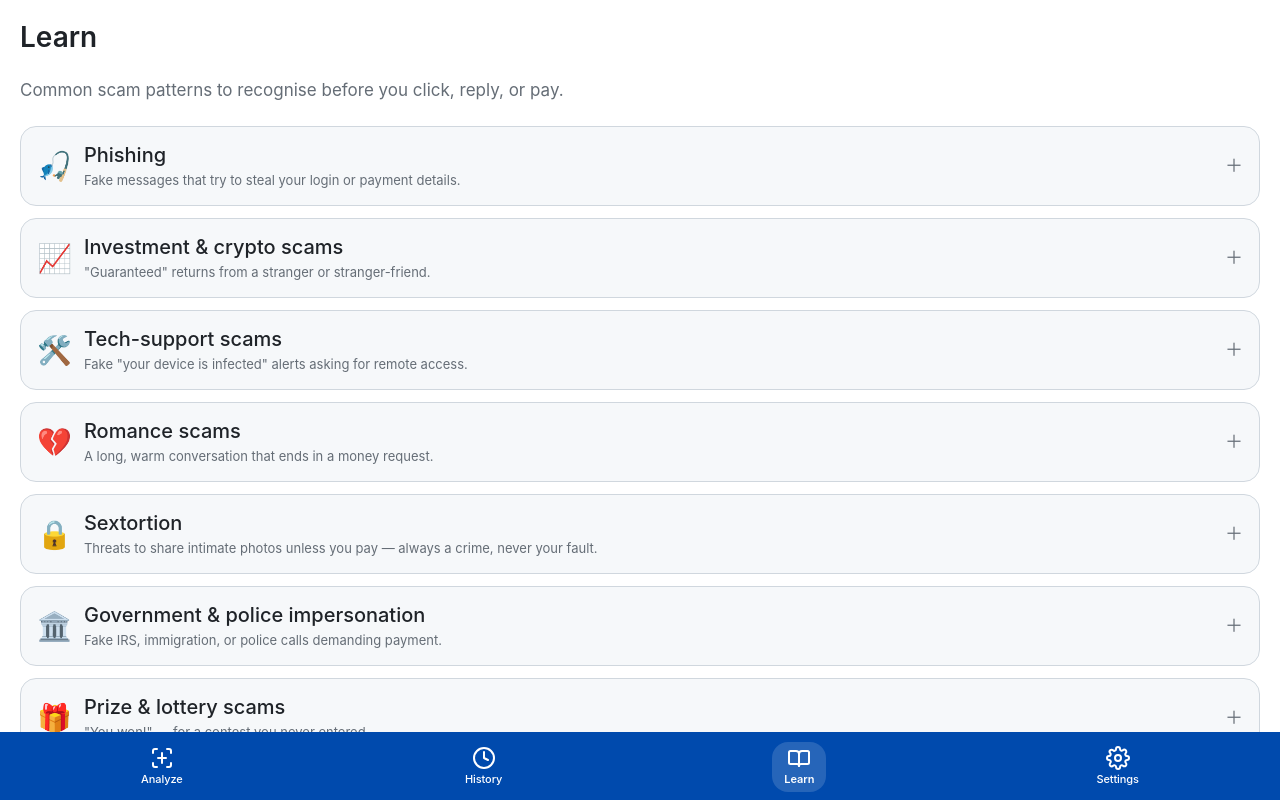
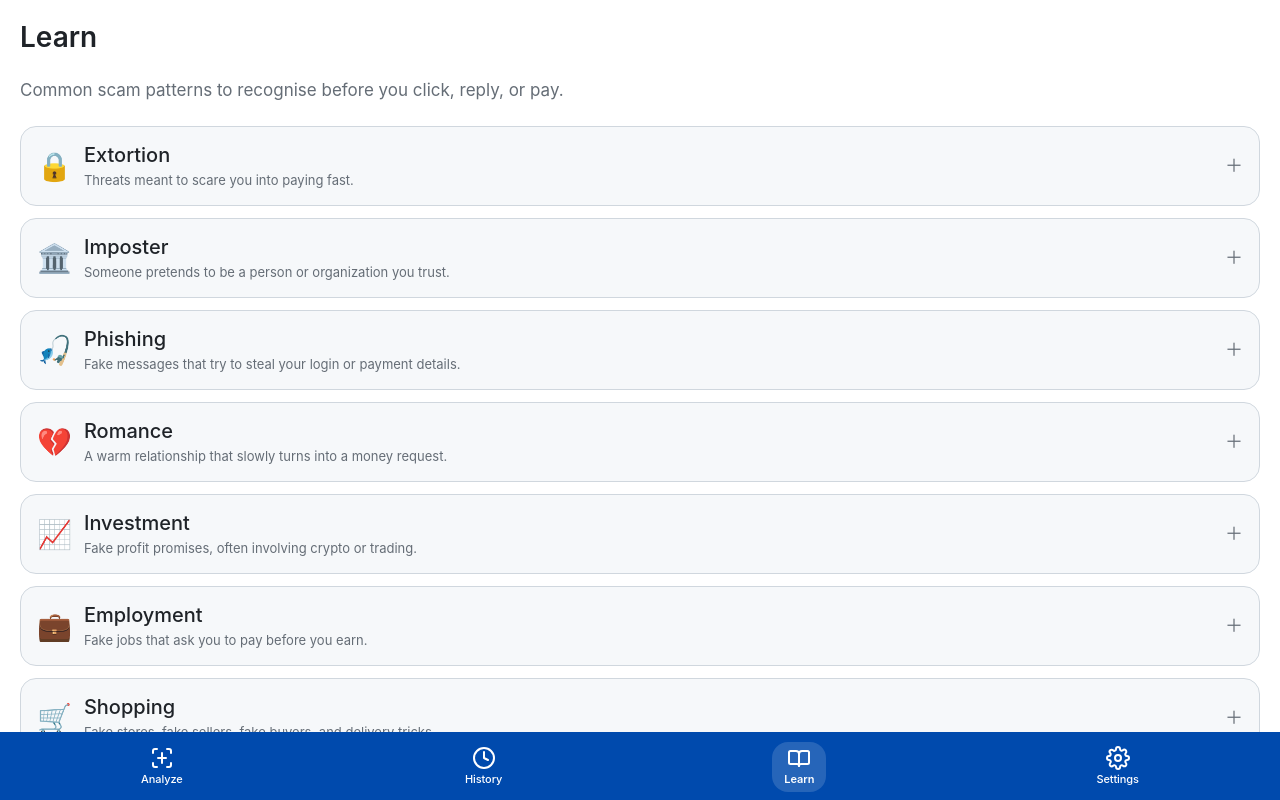
Before and after one commit to GemScan/GemScan, a Next.js app: page /learn in a window 1280 px wide. Built offline with nearby package versions, Linux system fonts and the light colour scheme.

Commit message:
feat(learn) revised scam topics

```diff
--- a/src/app/learn/scamTopics.ts
+++ b/src/app/learn/scamTopics.ts
@@ -1,11 +1,26 @@
 /// Catalogue of scam patterns rendered on the `/learn` page.
+///
+/// The ids intentionally match the closed-set scam categories planned for
+/// classifier metadata and history reporting:
+/// extortion, imposter, phishing, romance, investment, employment, shopping,
+/// and malware.
 ///
 /// One object per scam type. Add a new entry to introduce a new card;
 /// the page reflects the array order. All text is written at a roughly
 /// sixth-grade reading level so it parallels the verdict-card copy the
-/// inference pipeline produces — no jargon, short sentences.
+/// inference pipeline produces: no jargon, short sentences.
+export type ScamTopicId =
+  | 'extortion'
+  | 'imposter'
+  | 'phishing'
+  | 'romance'
+  | 'investment'
+  | 'employment'
+  | 'shopping'
+  | 'malware'
+
 export interface ScamTopic {
-  id: string
+  id: ScamTopicId
   emoji: string
   title: string
   tagline: string
@@ -16,153 +31,139 @@ export interface ScamTopic {
 
 export const scamTopics: ScamTopic[] = [
   {
+    id: 'extortion',
+    emoji: '🔒',
+    title: 'Extortion',
+    tagline: 'Threats meant to scare you into paying fast.',
+    howItWorks:
+      'A scammer claims they will hurt you, expose private photos, share a secret, or report you unless you pay. They may quote an old password from a data breach, show your contact list, or say they hacked your device. The goal is panic. They want you to act before you can think or ask for help.',
+    redFlags: [
+      'Threats to send photos, messages, or private details to family, school, or work.',
+      'Payment demanded through crypto, gift cards, Cash App, wire transfer, or another hard-to-reverse method.',
+      'A strict deadline like "pay in 2 hours" or "I send it now".',
+      'An old password shown as "proof" of hacking.',
+      'Pressure to keep the threat secret.',
+    ],
+    whatToDo:
+      'Do not pay and do not keep negotiating. Save screenshots, block the account, and tell someone you trust. If a minor is involved, contact NCMEC at cybertipline.org. In the US, you can also report to the FBI at ic3.gov.',
+  },
+  {
+    id: 'imposter',
+    emoji: '🏛️',
+    title: 'Imposter',
+    tagline: 'Someone pretends to be a person or organization you trust.',
+    howItWorks:
+      'The scammer acts like a bank, police officer, government agency, delivery company, tech support worker, boss, family member, or friend. They use a familiar name to lower your guard, then demand money, codes, account access, or personal details. Caller ID, email names, and profile photos can all be faked.',
+    redFlags: [
+      'Claims from police, IRS, immigration, or a bank that require immediate payment.',
+      'A "family member" or "boss" asking for gift cards or urgent transfers.',
+      'Caller tells you to stay on the line or keep the conversation secret.',
+      'Requests for login codes, one-time passcodes, or remote access to your device.',
+      'Payment demanded by gift card, crypto, wire transfer, or payment app.',
+    ],
+    whatToDo:
+      'Stop the conversation and contact the real person or organization using a number, app, or website you already trust. Do not use the link or phone number from the message.',
+  },
+  {
     id: 'phishing',
     emoji: '🎣',
     title: 'Phishing',
     tagline: 'Fake messages that try to steal your login or payment details.',
     howItWorks:
-      'You get a text or email that looks like it came from your bank, Apple, Amazon, or a delivery company. It tells you something urgent — your account is locked, a package is held up, a charge needs review — and pushes you to tap a link. The link opens a page that looks real but is actually a fake site that captures whatever you type.',
+      'You get a text or email that looks like it came from your bank, Apple, Amazon, a delivery company, or another service. It says your account is locked, a package is held up, or a charge needs review. The link opens a fake page that captures whatever you type.',
     redFlags: [
-      'A link that doesn’t match the real company’s website (e.g. apple-secure-login.com instead of apple.com).',
-      'Urgency: "act within 24 hours" or "your account will be closed".',
+      'A link that does not match the real company website.',
+      'Urgency like "act within 24 hours" or "your account will be closed".',
       'Requests for your password, one-time code, full card number, or Social Security Number.',
-      'Generic greetings ("Dear customer") instead of your name.',
-      'Spelling or grammar mistakes that a real company wouldn’t send.',
+      'Generic greetings like "Dear customer".',
+      'Spelling, grammar, or layout mistakes that feel off.',
     ],
     whatToDo:
-      'Don’t tap the link. Open the company’s app or website yourself and check from there. If the message is real, the same alert will be in your account. If you already entered details, change that password and contact the bank or company directly.',
+      'Do not tap the link. Open the company app or website yourself and check from there. If you already entered details, change that password and contact the bank or company directly.',
+  },
+  {
+    id: 'romance',
+    emoji: '💔',
+    title: 'Romance',
+    tagline: 'A warm relationship that slowly turns into a money request.',
+    howItWorks:
+      'Someone meets you on a dating app, social media, or messaging app. They are affectionate and attentive, but always have a reason they cannot meet in person. After trust builds, an emergency appears: medical bills, customs fees, legal trouble, travel costs, or a blocked account.',
+    redFlags: [
+      'Refuses to video call or says the camera is broken.',
+      'Falls in love unusually fast.',
+      'Profile photos look polished or show up elsewhere online.',
+      'Any request for money, gift cards, crypto, or bank help.',
+      'Stories that start small and grow into bigger emergencies.',
+    ],
+    whatToDo:
+      'Do not send money or gifts to someone you have not met in person. Stop contact, save the messages, and report the account to the platform. Talk to someone you trust before responding again.',
   },
   {
     id: 'investment',
     emoji: '📈',
-    title: 'Investment & crypto scams',
-    tagline: '"Guaranteed" returns from a stranger or stranger-friend.',
+    title: 'Investment',
+    tagline: 'Fake profit promises, often involving crypto or trading.',
     howItWorks:
-      'Someone messages you out of the blue — sometimes after a long friendly chat — and tells you about a crypto, forex, or trading platform that "always pays out". They walk you through depositing money, show fake profits in a slick-looking app, and ask you to invest more. When you try to withdraw, you’re asked for a "tax", "fee", or "verification" first. The money is gone.',
+      'A stranger, online friend, or new romantic contact tells you about a crypto, forex, stock, or trading platform that "always pays out". They may show fake profits in a polished app. When you try to withdraw, they ask for taxes, fees, or verification payments first.',
     redFlags: [
-      '"Guaranteed", "risk-free", or "double your money" claims.',
-      'A platform you’ve never heard of, often promoted through Instagram, WhatsApp, or dating apps.',
-      'Pressure to act fast before "the opportunity closes".',
-      'Asked to pay a fee to unlock your withdrawal.',
-      'A new friend who quickly pivots from chatting to investing tips.',
+      'Claims of guaranteed, risk-free, or unusually high returns.',
+      'A platform promoted through DMs, dating apps, Telegram, or WhatsApp.',
+      'Pressure to invest before the chance closes.',
+      'Asked to pay a fee to unlock your own money.',
+      'A new friend quickly pivots from chatting to investment advice.',
     ],
     whatToDo:
-      'Walk away. Real investing has risk, no exceptions. Never send money to a platform you found through a DM, and never pay a fee to release your own funds — that’s always a scam.',
+      'Walk away. Real investing always has risk. Never send money to a platform from a DM, and never pay a fee to release your own funds.',
   },
   {
-    id: 'tech-support',
-    emoji: '🛠️',
-    title: 'Tech-support scams',
-    tagline: 'Fake "your device is infected" alerts asking for remote access.',
+    id: 'employment',
+    emoji: '💼',
+    title: 'Employment',
+    tagline: 'Fake jobs that ask you to pay before you earn.',
     howItWorks:
-      'A pop-up on a website, a phone call, or an email claims your computer or phone is infected. They give you a number to call — or call you — and ask you to install a remote-access app. Once they’re in, they show fake errors, "find" stolen money, and ask you to send gift cards or transfer funds to "secure" your account.',
+      'You get a message about easy work from home, product reviews, package handling, or online tasks. The job starts fast with little or no interview. Then you are asked to pay for training, equipment, software, background checks, or to unlock more tasks.',
     redFlags: [
-      'Pop-ups with a phone number and a loud warning sound.',
-      'Anyone asking you to install AnyDesk, TeamViewer, or similar remote tools.',
-      'Caller claims to be from Microsoft, Apple, or your ISP — those companies don’t call you about viruses.',
-      'Asked to buy gift cards or transfer money to "protect" your account.',
+      'Hired without a real interview.',
+      'Asked to pay for training, equipment, or background checks upfront.',
+      'Vague job details like "earn from your phone" or "no experience needed".',
+      'Communicates only through text, Telegram, or WhatsApp.',
+      'Asked to deposit checks, move money, or send crypto.',
     ],
     whatToDo:
-      'Hang up. Close the browser. Apple and Microsoft will never call you about a virus. If you installed a remote tool, uninstall it, run a system update, and change your important passwords from a different device.',
+      'Do not pay an employer to start a job. Real employers pay you. Look up the company, verify the recruiter, and use official company channels before sharing personal information.',
   },
   {
-    id: 'romance',
-    emoji: '💔',
-    title: 'Romance scams',
-    tagline: 'A long, warm conversation that ends in a money request.',
+    id: 'shopping',
+    emoji: '🛒',
+    title: 'Shopping',
+    tagline: 'Fake stores, fake sellers, fake buyers, and delivery tricks.',
     howItWorks:
-      'You match on a dating app, or someone messages you on Instagram or WhatsApp. They’re affectionate, attentive, and always have a reason they can’t meet in person — they’re overseas, a soldier, an oil-rig engineer. After weeks or months, a sudden emergency comes up: medical bill, customs fee, lawyer, plane ticket. They need you to send money.',
+      'A fake store offers a deal that looks too good to be true. A seller asks you to pay outside the app and disappears. A buyer overpays and asks for a refund. A delivery text claims your package needs a small fee or address update, but the link steals your card details.',
     redFlags: [
-      'Refuses to video call, or "the camera is broken".',
-      'Falls in love unusually fast.',
-      'Profile photos look too polished — reverse-image search often finds them online.',
-      'Any request for money, gift cards, or crypto, no matter how urgent.',
-      'Stories that escalate: small loan first, then bigger emergencies.',
+      'Prices far below normal.',
+      'Seller insists on Zelle, Venmo Friends-and-Family, wire transfer, or crypto.',
+      'Buyer overpays and asks you to refund the difference.',
+      'Delivery notice with a link asking for card details.',
+      'Store has no real address, reviews, return policy, or contact information.',
     ],
     whatToDo:
-      'Never send money or gifts to someone you haven’t met in person. If you have, stop all contact, save the messages, and report the account to the dating app or platform. Talk to a friend or family member — scammers rely on isolation.',
+      'Use marketplace payments that offer protection. For delivery notices, open the carrier app or website yourself and search the tracking number. Never use the link from a random text.',
   },
   {
-    id: 'sextortion',
-    emoji: '🔒',
-    title: 'Sextortion',
-    tagline: 'Threats to share intimate photos unless you pay — always a crime, never your fault.',
+    id: 'malware',
+    emoji: '🛡️',
+    title: 'Malware',
+    tagline: 'Links or files that try to install harmful software.',
     howItWorks:
-      'There are two common versions. In one, an email claims "I hacked your webcam" and demands payment in crypto — sometimes quoting an old password of yours collected from a public data breach to seem real. In the other, especially common with teenagers and young men, you chat with someone who seems like a young woman online, things turn sexual fast, and after you send a photo or video they reveal they have your contact list and threaten to send it to your family, friends, school, or workplace unless you pay immediately.',
+      'A message, pop-up, email, or fake support alert tells you to download an app, install an update, open an attachment, or allow remote access. The software may steal passwords, read messages, watch activity, or let someone control your device.',
     redFlags: [
-      'Demand to pay in Bitcoin, gift cards, or Cash App within hours.',
-      'Threats to send images to your contacts, family, school, or employer.',
-      'A new online "friend" who pushes the chat sexual unusually fast.',
-      'An old password of yours in the email — it leaked in a data breach, not from your device.',
-      'Pressure to keep it secret and act in panic — "if you tell anyone, I send it now".',
+      'Unexpected attachments, QR codes, or download links.',
+      'Pop-ups saying your device is infected and giving a phone number.',
+      'Asked to install remote access tools like AnyDesk or TeamViewer.',
+      'App install links outside the official App Store or Play Store.',
+      'Instructions to disable security settings.',
     ],
     whatToDo:
-      'Stop replying. Do not pay — paying confirms you are scared and they will demand more. Block the account and take screenshots of everything. Tell a trusted adult, friend, or partner; you are not alone, and scammers rely on shame to keep you silent. Report to your local police, and in the US to the FBI at ic3.gov. If a minor is involved, contact NCMEC at cybertipline.org.',
-  },
-  {
-    id: 'impersonation',
-    emoji: '🏛️',
-    title: 'Government & police impersonation',
-    tagline: 'Fake IRS, immigration, or police calls demanding payment.',
-    howItWorks:
-      'You get a call or message claiming to be from the IRS, Social Security, immigration, or local police. They say you owe back taxes, missed jury duty, or are about to be arrested. They demand immediate payment — usually by gift card, wire transfer, or crypto — and threaten arrest, deportation, or a frozen bank account if you hesitate.',
-    redFlags: [
-      'Threats of arrest, deportation, or court action over the phone.',
-      'Payment demanded by gift card, wire transfer, crypto, or app like Zelle.',
-      'Caller ID shows a real agency’s number (numbers can be faked).',
-      'Tells you to keep it secret or "stay on the line".',
-    ],
-    whatToDo:
-      'Hang up. The IRS, police, and immigration never demand payment by gift card or crypto, and they don’t threaten arrest over the phone. If you’re worried it might be real, look up the agency’s number yourself and call them directly.',
-  },
-  {
-    id: 'prize',
-    emoji: '🎁',
-    title: 'Prize & lottery scams',
-    tagline: '"You won!" — for a contest you never entered.',
-    howItWorks:
-      'A text, email, or social-media DM tells you you’ve won a prize — a phone, a gift card, a lottery — usually from a brand you know. To claim it, you have to click a link, fill out a form, or pay a small "shipping" or "tax" fee. The prize never arrives, and your personal info or card number is stolen.',
-    redFlags: [
-      'You don’t remember entering the contest.',
-      'Asked to pay any amount, no matter how small, to claim a prize.',
-      'Link to a fake-looking landing page with a countdown timer.',
-      'Asked for your card details for "verification".',
-    ],
-    whatToDo:
-      'Delete the message. Legitimate prizes never require you to pay to receive them. If you’re curious, search the brand’s official website for the contest — you won’t find it.',
-  },
-  {
-    id: 'job',
-    emoji: '💼',
-    title: 'Job & remote-work scams',
-    tagline: 'Easy work-from-home jobs that ask you to pay first.',
-    howItWorks:
-      'You get a message about a job — often "review products online for $400/day" or "package handler" — that requires no interview and starts immediately. After signing up, you’re asked to pay for "training", "equipment", or "onboarding software", or to deposit money into an account to "unlock tasks". The job doesn’t exist; the upfront payment is the scam.',
-    redFlags: [
-      'Hired without an interview, sometimes within hours.',
-      'Asked to pay for training, equipment, or background checks upfront.',
-      'Payment promised in crypto or gift cards.',
-      'Vague description: "earn from your phone", "no experience needed".',
-      'Communicates only through Telegram, WhatsApp, or texts — never video.',
-    ],
-    whatToDo:
-      'Never pay an employer to start a job — real employers pay you, not the other way around. Look up the company. If there’s no real website, no real address, and no real interview, it’s a scam.',
-  },
-  {
-    id: 'marketplace',
-    emoji: '🛒',
-    title: 'Marketplace & shipping scams',
-    tagline: 'Fake buyers, fake sellers, and fake delivery notices.',
-    howItWorks:
-      'Selling on Facebook Marketplace or Craigslist: a "buyer" sends a payment "by mistake" and asks for a refund. Buying: a "seller" lists an item way under market price, asks you to pay through a non-standard method, then disappears. As a delivery scam, you get a text from "USPS" or "FedEx" saying your package can’t be delivered until you update your address or pay a small fee — the link captures your card.',
-    redFlags: [
-      'Buyer who overpays and asks for a refund.',
-      'Seller who insists on Zelle, Venmo Friends-and-Family, wire transfer, or crypto.',
-      'Item priced suspiciously low.',
-      '"Failed delivery" text with a link to enter card details for a small fee.',
-      'Shipping update from a carrier you didn’t use.',
-    ],
-    whatToDo:
-      'Stick to in-app payments that offer buyer/seller protection. For delivery notices, open the carrier’s app or website yourself and search for the tracking number — never use the link from the text.',
+      'Do not install the app or open the file. Close the page, delete the message, and update your device from settings or the official app store. If you already installed something suspicious, uninstall it and change important passwords from another device.',
   },
 ]
```
